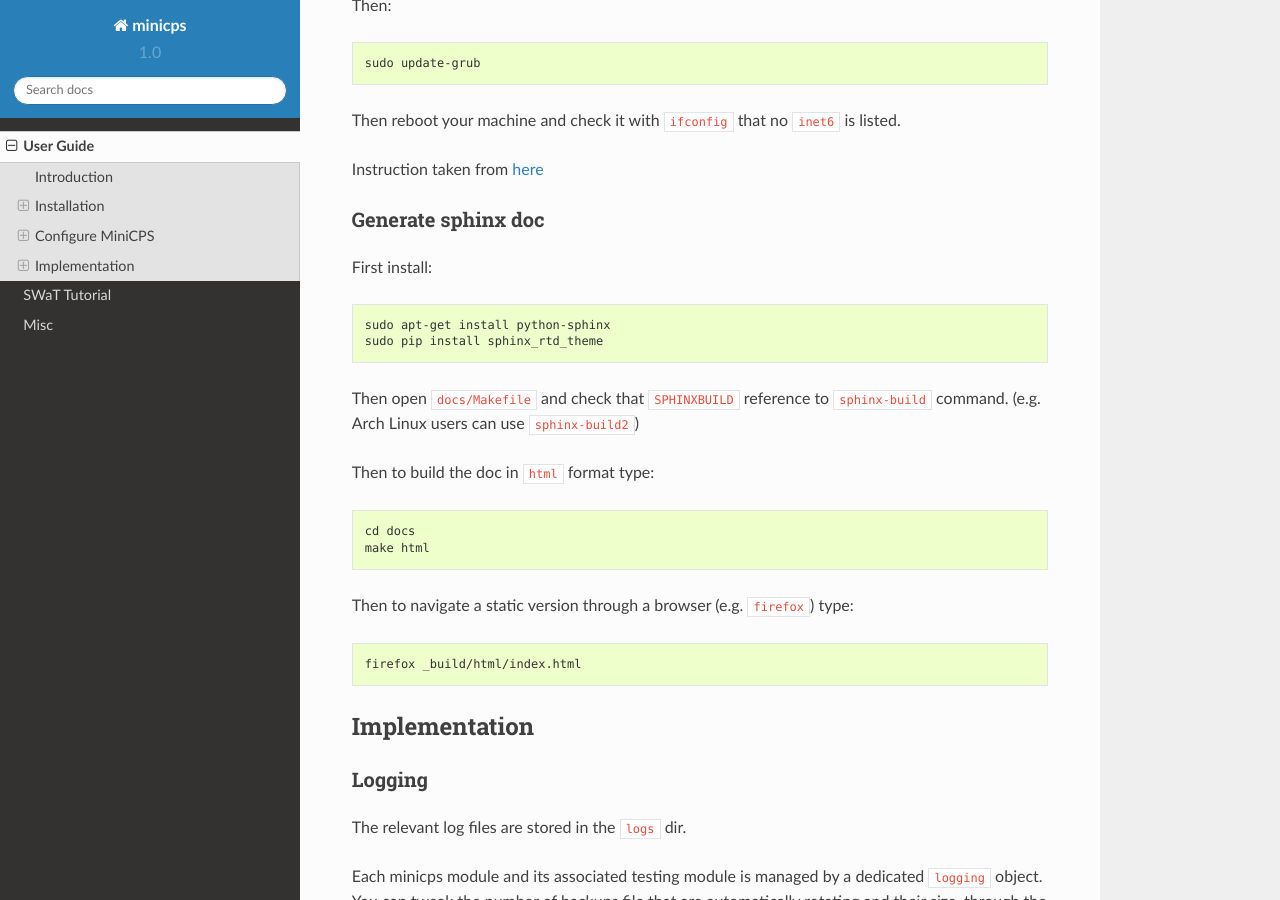
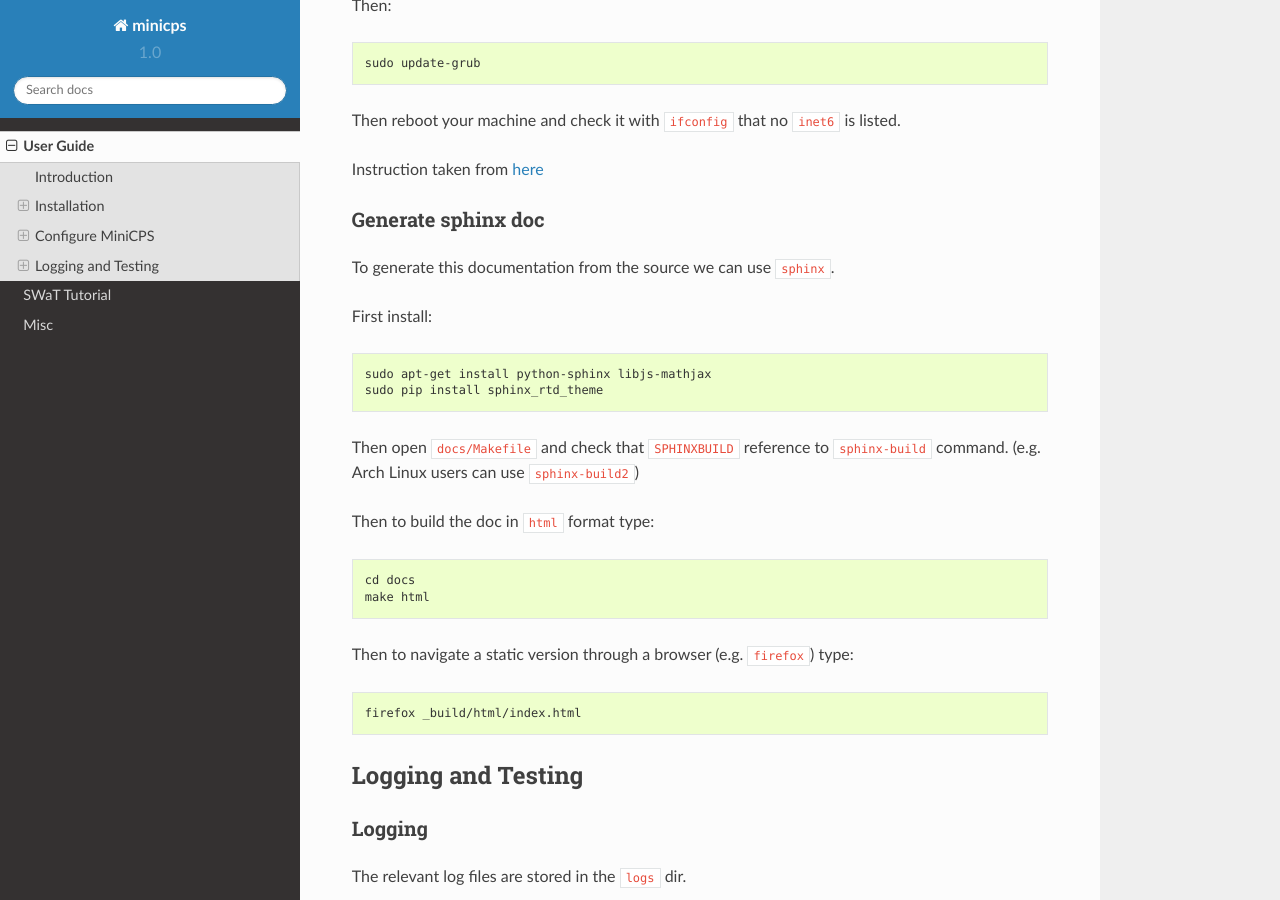
Before and after one commit to scy-phy/minicps, a Sphinx documentation site: the page built from docs/userguide.rst, in a window 1280 px wide and 900 px high, scrolled down 2872 px. Built offline with Sphinx 7.4.7 and the Read the Docs theme 2.0.0, drawn with Linux system fonts in a browser that asks for light colours.

Commit message:
Add mathjax requirement

```diff
--- a/docs/userguide.rst
+++ b/docs/userguide.rst
@@ -113,7 +113,7 @@ General
 Every switch listens to ``6634`` debugging port.
 You can change it via ``OF_MISC`` dict in the ``minicps.constants``
 
-Ssh
+ssh
 ---
 
 Mininet VM comes with a ssh server starting at boot. Check it using:
@@ -166,11 +166,13 @@ Instruction taken from
 Generate sphinx doc
 -------------------
 
+To generate this documentation from the source we can use ``sphinx``.
+
 First install:
 
 .. code-block:: console
 
-    sudo apt-get install python-sphinx
+    sudo apt-get install python-sphinx libjs-mathjax
     sudo pip install sphinx_rtd_theme
 
 Then open ``docs/Makefile`` and check that ``SPHINXBUILD`` reference to
@@ -191,8 +193,8 @@ Then to navigate a static version through a browser (e.g. ``firefox``) type:
 
 .. _logging:
 
-Implementation
-===============
+Logging and Testing
+====================
 
 Logging
 ---------
```
